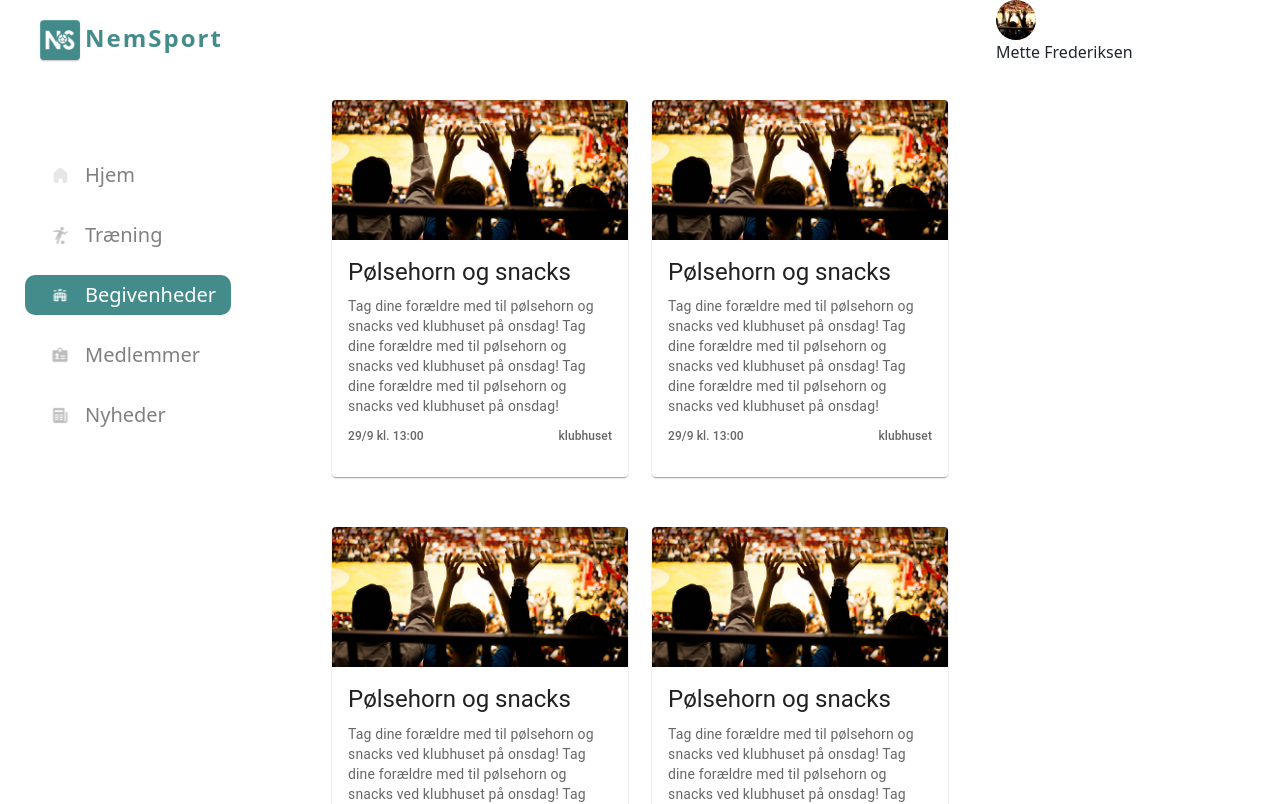
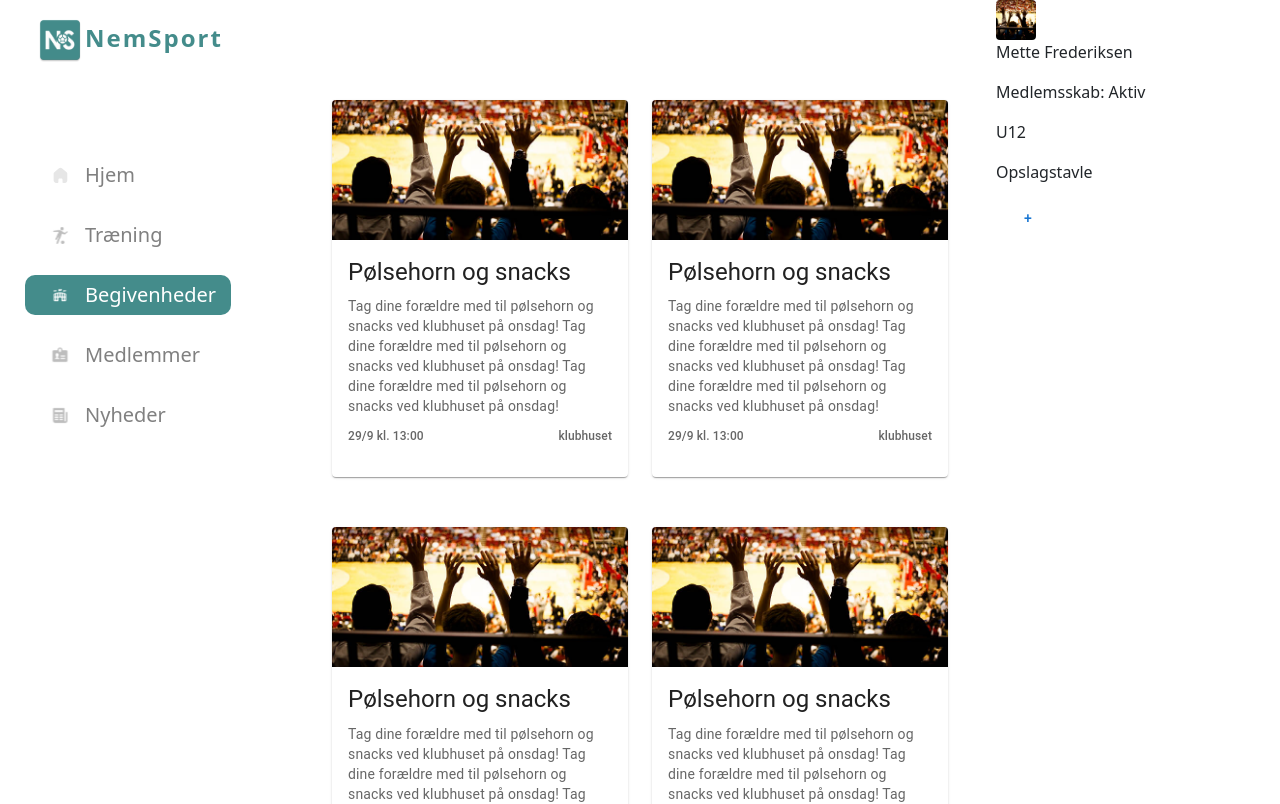
Before and after one commit to madsstorgaardnielsen/group5-proj, a React (Create React App) app in the folder fbcmanager-frontend/: page /events in a window 1280 px wide. Shown: the top 804 px of the page. Built offline with nearby package versions, Linux system fonts and the light colour scheme.

Commit message:
RightColumn added with dropdown menu

```diff
--- /dev/null
+++ b/fbcmanager-frontend/src/components/RightColumn.js
@@ -0,0 +1,71 @@
+import * as React from 'react';
+import IconButton from '@mui/material/IconButton';
+import Button from '@mui/material/Button';
+import Menu from '@mui/material/Menu';
+import MenuItem from '@mui/material/MenuItem';
+import Fade from '@mui/material/Fade';
+
+import Avatar from '@mui/material/Avatar';
+import UserPic from "../res/img/events/eventPic.jpg";
+import DropdownIcon from "../res/img/navbar/home.svg";
+
+
+
+
+
+export default function RightColumn() {
+    return(
+        <nav className="RightColumn">
+            <Avatar alt="Mette Frederiksen" src={UserPic} variant="rounded"/>
+            <p>Mette Frederiksen</p>
+            <p>Medlemsskab: Aktiv</p>
+            <p>U12</p>
+            <p>Opslagstavle</p>
+
+            <DropdownMenu/>
+
+        </nav>
+    )
+}
+
+
+
+function DropdownMenu() {
+
+    const [anchorEl, setAnchorEl] = React.useState(null);
+    const open = Boolean(anchorEl);
+    const handleClick = (event) => {
+        setAnchorEl(event.currentTarget);
+    };
+    const handleClose = () => {
+        setAnchorEl(null);
+    };
+
+    return (
+        <div>
+            <Button
+                id="fade-button"
+                aria-controls={open ? 'fade-menu' : undefined}
+                aria-haspopup="true"
+                aria-expanded={open ? 'true' : undefined}
+                onClick={handleClick}
+            >
+                +
+            </Button>
+            <Menu
+                id="fade-menu"
+                MenuListProps={{
+                    'aria-labelledby': 'fade-button',
+                }}
+                anchorEl={anchorEl}
+                open={open}
+                onClose={handleClose}
+                TransitionComponent={Fade}
+            >
+                <MenuItem onClick={handleClose}>Profile</MenuItem>
+                <MenuItem onClick={handleClose}>My account</MenuItem>
+                <MenuItem onClick={handleClose}>Logout</MenuItem>
+            </Menu>
+        </div>
+    );
+}
--- a/fbcmanager-frontend/src/pages/events.js
+++ b/fbcmanager-frontend/src/pages/events.js
@@ -1,5 +1,6 @@
 import React from "react";
 import Navbar from "../components/Navbar";
+import RightColumn from "../components/RightColumn";
 import "../scss/style.scss";
 import Box from '@mui/material/Box';
 import Grid from '@mui/material/Grid';
@@ -41,8 +42,7 @@ export default function BasicGrid() {
 
 
                 <Grid item xs={12} sm={4} md={3}>
-                    <Avatar alt="Mette Frederiksen" src={eventPic} />
-                    <p>Mette Frederiksen</p>
+                    <RightColumn />
                 </Grid>
             </Grid>
         </Box>
```
Also changed, not shown: 1 other file (tests, documents, lock files or other folders).
